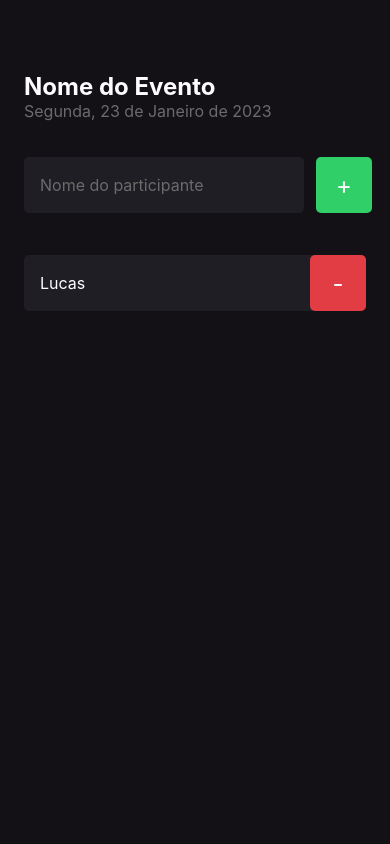
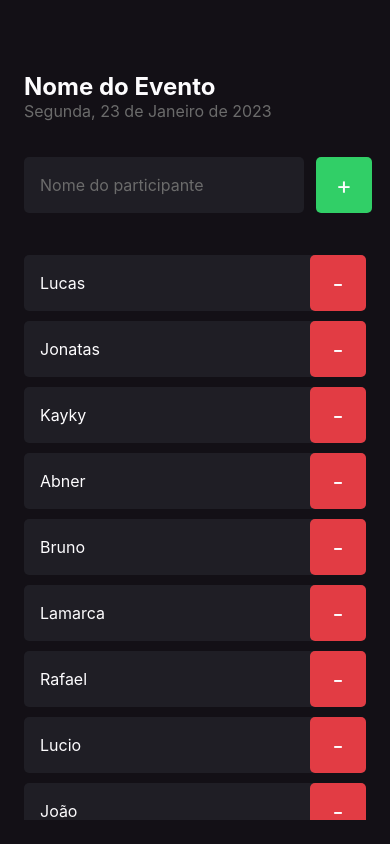
Before and after one commit to lucasmfg7/iamhere, a React Native app: screen / in a window 390 px wide. Built offline with nearby package versions, Linux system fonts and the light colour scheme.

Commit message:
Ativando rolagem na tela

```diff
--- a/src/screens/Home/index.tsx
+++ b/src/screens/Home/index.tsx
@@ -1,9 +1,24 @@
-import { Text, TextInput, TouchableOpacity, View } from 'react-native'
+import { ScrollView, Text, TextInput, TouchableOpacity, View } from 'react-native'
 
 import { Participant } from '../../components/Participant'
 import { styles } from './styles'
 
 export default function Home() {
+  const participants = [
+    "Lucas",
+    "Jonatas",
+    "Kayky",
+    "Abner",
+    "Bruno",
+    "Lamarca",
+    "Rafael",
+    "Lucio",
+    "João",
+    "Pedro",
+    "Paulo",
+    "Matheus",
+  ];
+
   function handleParticipantAdd() {
     console.log("Adicionar participante");
   }
@@ -27,7 +42,15 @@ export default function Home() {
         </TouchableOpacity>
       </View>
 
-      <Participant name="Lucas" onRemove={handleParticipantRemove} />
+      <ScrollView showsVerticalScrollIndicator={false}>
+        {participants.map((participant) => (
+          <Participant
+            key={participant}
+            name={participant}
+            onRemove={handleParticipantRemove}
+          />
+        ))}
+      </ScrollView>
     </View>
   );
 }
```
